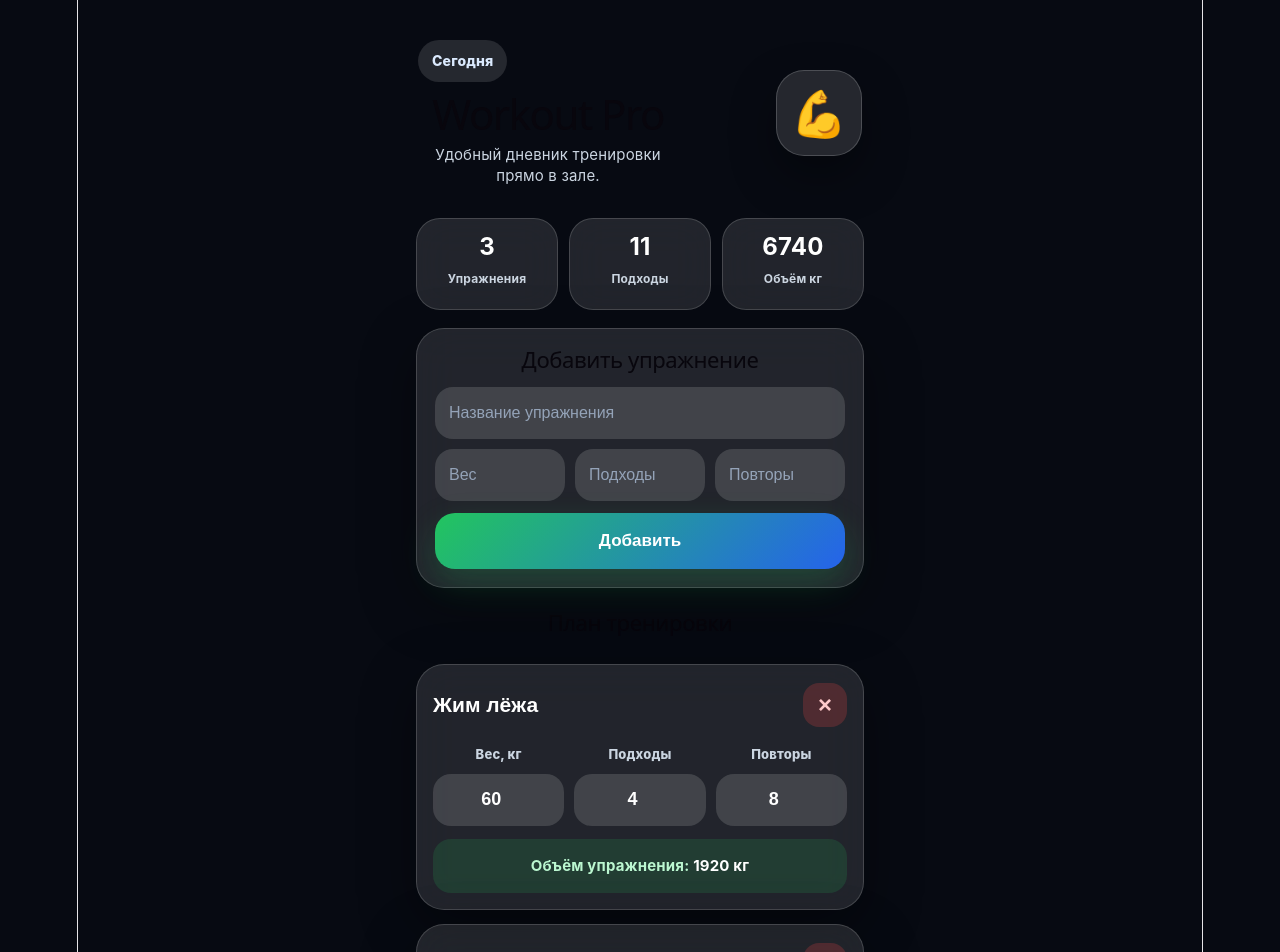
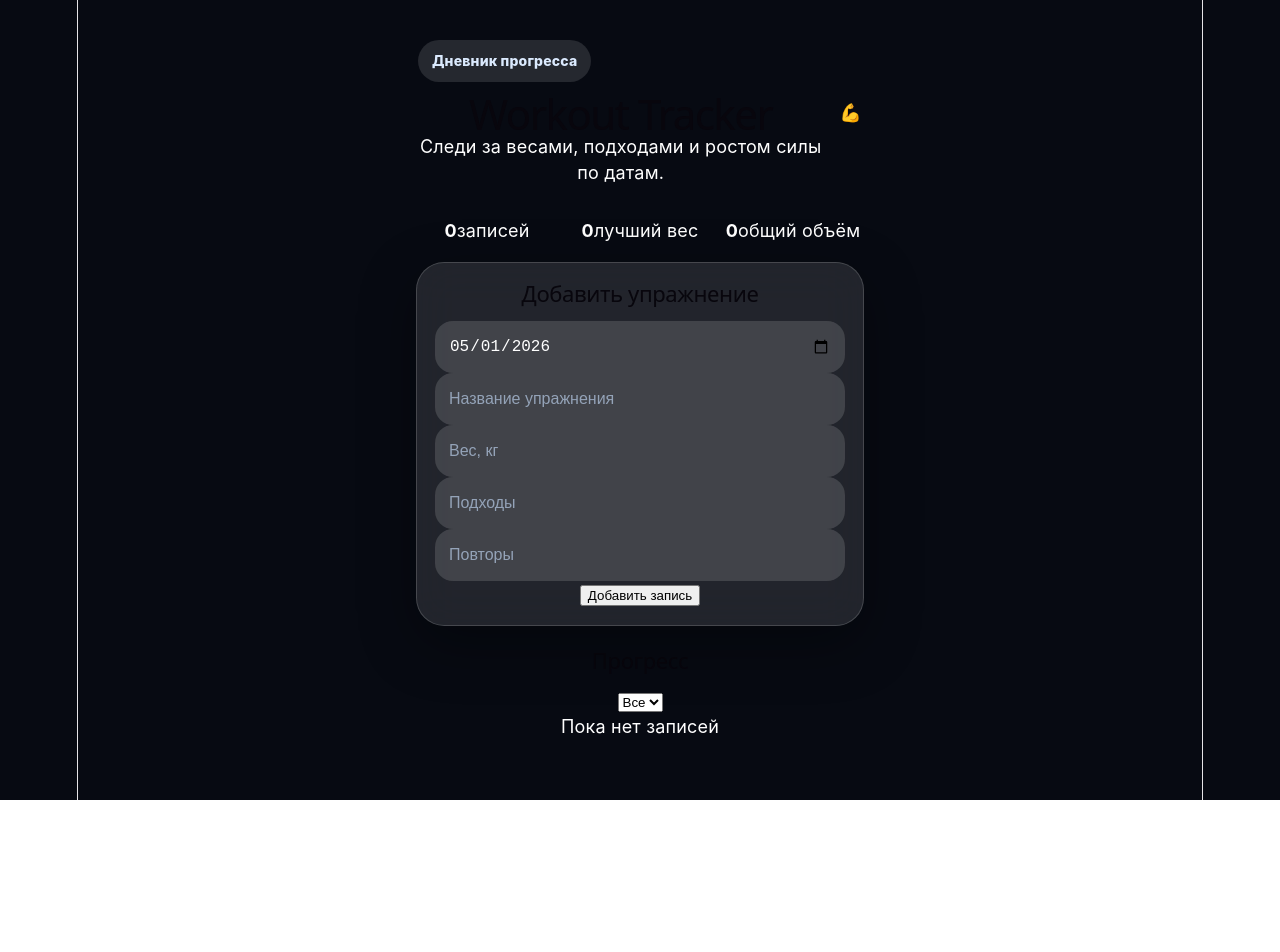
Before and after one commit to dobryanskiymitya-lgtm/workout-app, a React (Vite) app: page / in a window 1280 px wide. Shown: the top 952 px of the page. After the commit the page ends 800 px from the top, so only its background shows below. Built offline with nearby package versions, Linux system fonts and the light colour scheme.

Commit message:
Update App.jsx

```diff
--- a/src/App.jsx
+++ b/src/App.jsx
@@ -1,180 +1,222 @@
-import { useEffect, useState } from "react";
+import { useEffect, useMemo, useState } from "react";
 import "./App.css";
 
-const defaultExercises = [
-  { id: 1, name: "Жим лёжа", weight: 60, sets: 4, reps: 8 },
-  { id: 2, name: "Приседания", weight: 80, sets: 4, reps: 10 },
-  { id: 3, name: "Тяга верхнего блока", weight: 45, sets: 3, reps: 12 },
-];
+function today() {
+  return new Date().toISOString().slice(0, 10);
+}
 
 function App() {
-  const [exercises, setExercises] = useState(() => {
-    const saved = localStorage.getItem("workout-app");
-    return saved ? JSON.parse(saved) : defaultExercises;
+  const [records, setRecords] = useState(() => {
+    const saved = localStorage.getItem("workout-history");
+    return saved ? JSON.parse(saved) : [];
   });
 
-  const [form, setForm] = useState({ name: "", weight: "", sets: "", reps: "" });
+  const [form, setForm] = useState({
+    date: today(),
+    name: "",
+    weight: "",
+    sets: "",
+    reps: "",
+  });
+
+  const [editingId, setEditingId] = useState(null);
+  const [selectedExercise, setSelectedExercise] = useState("Все");
 
   useEffect(() => {
-    localStorage.setItem("workout-app", JSON.stringify(exercises));
-  }, [exercises]);
+    localStorage.setItem("workout-history", JSON.stringify(records));
+  }, [records]);
 
-  function addExercise() {
+  function saveRecord() {
     if (!form.name.trim()) return;
 
-    setExercises([
-      {
-        id: Date.now(),
-        name: form.name,
+    const record = {
+      id: editingId || Date.now(),
+      date: form.date,
+      name: form.name.trim(),
       weight: Number(form.weight) || 0,
       sets: Number(form.sets) || 0,
       reps: Number(form.reps) || 0,
-      },
-      ...exercises,
-    ]);
+    };
 
-    setForm({ name: "", weight: "", sets: "", reps: "" });
+    if (editingId) {
+      setRecords(records.map((item) => (item.id === editingId ? record : item)));
+      setEditingId(null);
+    } else {
+      setRecords([record, ...records]);
     }
 
-  function deleteExercise(id) {
-    setExercises(exercises.filter((exercise) => exercise.id !== id));
+    setForm({
+      date: today(),
+      name: "",
+      weight: "",
+      sets: "",
+      reps: "",
+    });
   }
 
-  function updateExercise(id, field, value) {
-    setExercises(
-      exercises.map((exercise) =>
-        exercise.id === id ? { ...exercise, [field]: value } : exercise
-      )
-    );
+  function editRecord(record) {
+    setEditingId(record.id);
+    setForm(record);
+    window.scrollTo({ top: 0, behavior: "smooth" });
   }
 
-  const totalSets = exercises.reduce((sum, item) => sum + Number(item.sets), 0);
-  const totalVolume = exercises.reduce(
-    (sum, item) => sum + Number(item.weight) * Number(item.sets) * Number(item.reps),
+  function deleteRecord(id) {
+    setRecords(records.filter((item) => item.id !== id));
+  }
+
+  const exercises = useMemo(() => {
+    return ["Все", ...new Set(records.map((item) => item.name))];
+  }, [records]);
+
+  const filteredRecords =
+    selectedExercise === "Все"
+      ? records
+      : records.filter((item) => item.name === selectedExercise);
+
+  const sortedRecords = [...filteredRecords].sort(
+    (a, b) => new Date(b.date) - new Date(a.date)
+  );
+
+  const bestWeight = filteredRecords.length
+    ? Math.max(...filteredRecords.map((item) => item.weight))
+    : 0;
+
+  const totalVolume = filteredRecords.reduce(
+    (sum, item) => sum + item.weight * item.sets * item.reps,
     0
   );
 
+  const groupedByDate = sortedRecords.reduce((groups, item) => {
+    if (!groups[item.date]) groups[item.date] = [];
+    groups[item.date].push(item);
+    return groups;
+  }, {});
+
   return (
     <main className="app">
-      <section className="hero">
+      <header className="hero">
         <div>
-          <p className="badge">Сегодня</p>
-          <h1>Workout Pro</h1>
-          <p className="subtitle">Удобный дневник тренировки прямо в зале.</p>
+          <p className="badge">Дневник прогресса</p>
+          <h1>Workout Tracker</h1>
+          <p>Следи за весами, подходами и ростом силы по датам.</p>
         </div>
-        <div className="hero-icon">💪</div>
-      </section>
+        <div className="heroIcon">💪</div>
+      </header>
 
       <section className="stats">
-        <div className="stat-card">
-          <strong>{exercises.length}</strong>
-          <span>Упражнения</span>
+        <div>
+          <strong>{records.length}</strong>
+          <span>записей</span>
         </div>
-        <div className="stat-card">
-          <strong>{totalSets}</strong>
-          <span>Подходы</span>
+        <div>
+          <strong>{bestWeight}</strong>
+          <span>лучший вес</span>
         </div>
-        <div className="stat-card">
+        <div>
           <strong>{totalVolume}</strong>
-          <span>Объём кг</span>
+          <span>общий объём</span>
         </div>
       </section>
 
       <section className="panel">
-        <h2>Добавить упражнение</h2>
+        <h2>{editingId ? "Редактировать упражнение" : "Добавить упражнение"}</h2>
 
-        <div className="form-grid">
+        <div className="form">
           <input
-            className="full"
+            type="date"
+            value={form.date}
+            onChange={(e) => setForm({ ...form, date: e.target.value })}
+          />
+
+          <input
             placeholder="Название упражнения"
             value={form.name}
             onChange={(e) => setForm({ ...form, name: e.target.value })}
           />
 
           <input
-            placeholder="Вес"
             type="number"
+            placeholder="Вес, кг"
             value={form.weight}
             onChange={(e) => setForm({ ...form, weight: e.target.value })}
           />
 
           <input
+            type="number"
             placeholder="Подходы"
-            type="number"
             value={form.sets}
             onChange={(e) => setForm({ ...form, sets: e.target.value })}
           />
 
           <input
+            type="number"
             placeholder="Повторы"
-            type="number"
             value={form.reps}
             onChange={(e) => setForm({ ...form, reps: e.target.value })}
           />
         </div>
 
-        <button className="primary-btn" onClick={addExercise}>
-          Добавить
+        <button className="mainBtn" onClick={saveRecord}>
+          {editingId ? "Сохранить изменения" : "Добавить запись"}
         </button>
       </section>
 
-      <section className="workout-list">
-        <h2>План тренировки</h2>
+      <section className="filter">
+        <h2>Прогресс</h2>
 
+        <select
+          value={selectedExercise}
+          onChange={(e) => setSelectedExercise(e.target.value)}
+        >
           {exercises.map((exercise) => (
-          <article className="exercise-card" key={exercise.id}>
-            <div className="exercise-header">
-              <input
-                className="exercise-title"
-                value={exercise.name}
-                onChange={(e) => updateExercise(exercise.id, "name", e.target.value)}
-              />
+            <option key={exercise}>{exercise}</option>
+          ))}
+        </select>
+      </section>
 
-              <button className="delete-btn" onClick={() => deleteExercise(exercise.id)}>
-                ×
-              </button>
+      <section className="timeline">
+        {Object.keys(groupedByDate).length === 0 && (
+          <div className="empty">Пока нет записей</div>
+        )}
+
+        {Object.entries(groupedByDate).map(([date, items]) => (
+          <div className="day" key={date}>
+            <h3>{date}</h3>
+
+            <div className="cardsRow">
+              {items.map((item) => (
+                <article className="recordCard" key={item.id}>
+                  <div className="cardTop">
+                    <h4>{item.name}</h4>
+                    <button onClick={() => deleteRecord(item.id)}>×</button>
                   </div>
 
-            <div className="exercise-fields">
-              <label>
-                <span>Вес, кг</span>
-                <input
-                  type="number"
-                  value={exercise.weight}
-                  onChange={(e) =>
-                    updateExercise(exercise.id, "weight", Number(e.target.value))
-                  }
-                />
-              </label>
-
-              <label>
-                <span>Подходы</span>
-                <input
-                  type="number"
-                  value={exercise.sets}
-                  onChange={(e) =>
-                    updateExercise(exercise.id, "sets", Number(e.target.value))
-                  }
-                />
-              </label>
-
-              <label>
-                <span>Повторы</span>
-                <input
-                  type="number"
-                  value={exercise.reps}
-                  onChange={(e) =>
-                    updateExercise(exercise.id, "reps", Number(e.target.value))
-                  }
-                />
-              </label>
+                  <div className="numbers">
+                    <div>
+                      <strong>{item.weight}</strong>
+                      <span>кг</span>
+                    </div>
+                    <div>
+                      <strong>{item.sets}</strong>
+                      <span>подходы</span>
+                    </div>
+                    <div>
+                      <strong>{item.reps}</strong>
+                      <span>повторы</span>
+                    </div>
                   </div>
 
-            <div className="volume">
-              Объём упражнения:{" "}
-              <b>{Number(exercise.weight) * Number(exercise.sets) * Number(exercise.reps)} кг</b>
+                  <p className="volume">
+                    Объём: <b>{item.weight * item.sets * item.reps} кг</b>
+                  </p>
+
+                  <button className="editBtn" onClick={() => editRecord(item)}>
+                    Изменить
+                  </button>
+                </article>
+              ))}
             </div>
-          </article>
+          </div>
         ))}
       </section>
     </main>
```
Lines whose indentation alone changed are shown as unchanged.
